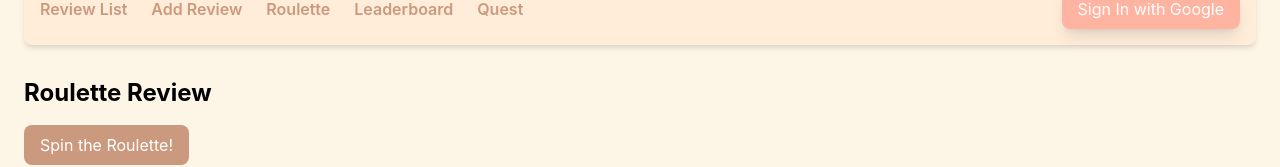
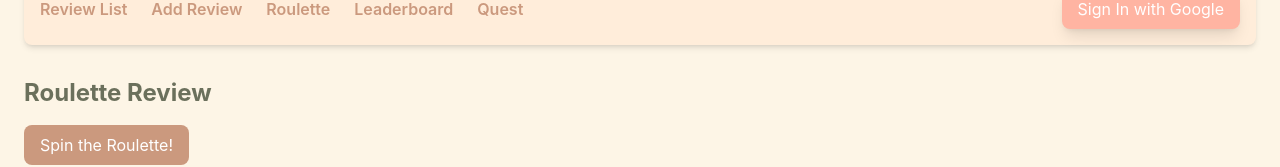
Before and after one commit to MarioOrlando82/sunibmakan, a React (Vite) app: page /roulette in a window 1280 px wide. Shown: the part 131-298 px from the top of the page. Built offline with nearby package versions, Linux system fonts and the light colour scheme; no server answers; the database is empty.

Commit message:
Color Header Roullete

```diff
--- a/src/components/RoulettePage.tsx
+++ b/src/components/RoulettePage.tsx
@@ -41,7 +41,7 @@
 
   return (
     <div className="container mx-auto mt-8">
-      <h2 className="text-2xl font-bold mb-4">Roulette Review</h2>
+      <h2 className="text-2xl font-bold mb-4  text-pastel-dark">Roulette Review</h2>
       <button
         onClick={handleRoulette}
         className="bg-pastel-primary text-white px-4 py-2 rounded-lg mb-4 hover:bg-pastel-accent transition-colors"
```
